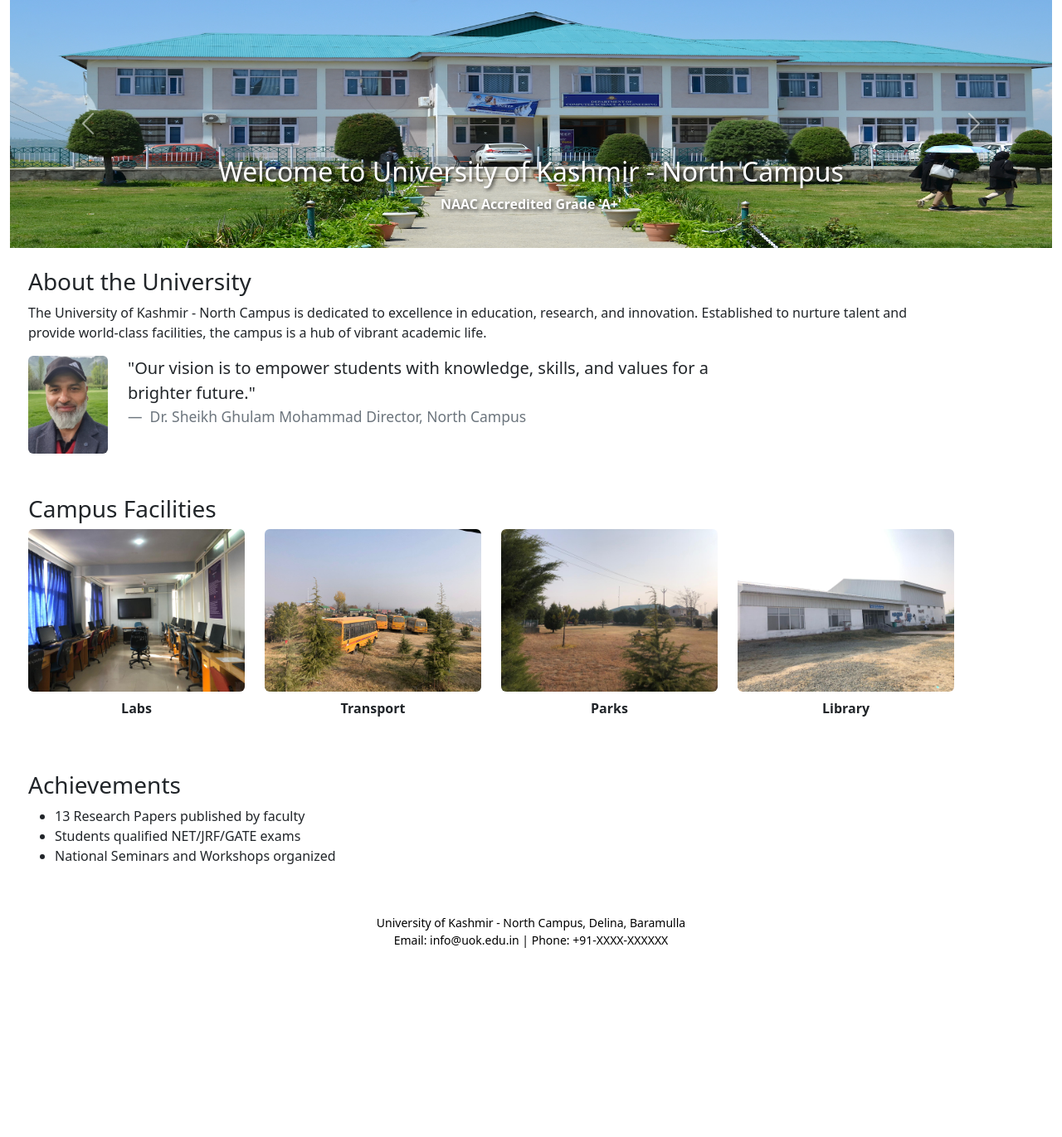
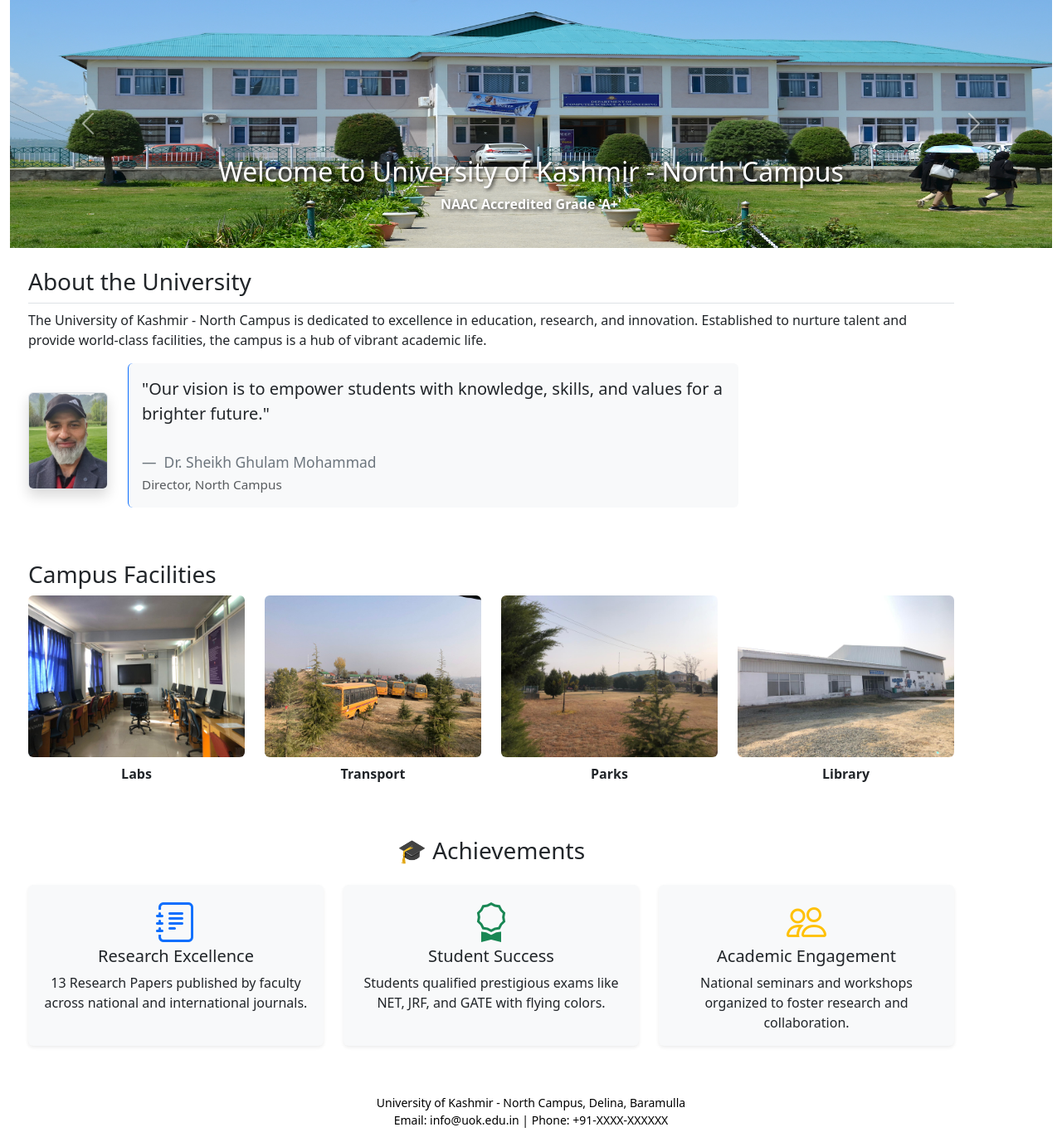
Before and after one commit to salman3191/python_project, a Flask app: page / in a window 1280 px wide. Shown: the part 81-1452 px from the top of the page at 83% size. Before the commit the page ends 1224 px from the top, so only its background shows below. Run offline with Flask 3, Linux system fonts and the light colour scheme.

Commit message:
updating .sql file and something more like margin in css

```diff
--- a/app.py
+++ b/app.py
@@ -8,14 +8,8 @@ from flask import render_template, request, redirect, url_for, flash
 import io
 import base64
 import csv
-
 import webbrowser
 from threading import Timer
-
-
-
-
-
 
 app = Flask(__name__)
 app.secret_key = "your-very-secret-key"   # 👈 Add this line
@@ -126,7 +120,7 @@ def batch_students(id):
     students = cursor.fetchall()
     conn.close()
 
-    # ✅ Search logic
+    # Search logic
     search_query = request.args.get('search', '').lower()
     if search_query:
         students = [s for s in students if
@@ -134,7 +128,7 @@ def batch_students(id):
                     search_query in s['enrollment_no'].lower() or
                     search_query in s['registration_no'].lower()]
 
-    # ✅ Pick first match for Edit/Delete beside search box
+    # Pick first match for Edit/Delete beside search box
     selected_student = students[0] if students else None
 
     return render_template(
@@ -225,7 +219,7 @@ def delete_student(id, batch_id):
 
 @app.route('/students/add', methods=['GET', 'POST'])
 def add_student():
-    # ✅ Check if teacher is logged in
+    #  Check if teacher is logged in
     if 'teacher_id' not in session:
         flash("Please log in as a teacher to add students.", "warning")
         return redirect(url_for('teacher_login'))
@@ -356,4 +350,4 @@ def open_browser():
 
 if __name__ == "__main__":
     Timer(1, open_browser).start()
-    app.run(debug=False)
+    app.run(debug=True,use_reloader=True)
--- a/static/css/style.css
+++ b/static/css/style.css
@@ -122,3 +122,15 @@
 #flash {
   margin-top: 90px;
 }
+
+#courseheading {
+  margin-top: 90px;
+}
+
+#courses {
+  margin-top: 40px;
+}
+
+#batchyears {
+  margin-top: 10px;
+}
--- a/templates/base.html
+++ b/templates/base.html
@@ -7,6 +7,10 @@
     <!-- Bootstrap CSS -->
     <link
       href="https://cdn.jsdelivr.net/npm/bootstrap@5.3.2/dist/css/bootstrap.min.css"
+      rel="stylesheet"
+    />
+    <link
+      href="https://cdn.jsdelivr.net/npm/bootstrap-icons@1.10.5/font/bootstrap-icons.css"
       rel="stylesheet"
     />
     <!-- css link -->
--- a/templates/batches.html
+++ b/templates/batches.html
@@ -2,7 +2,7 @@
 content %}
 <h2 class="mb-3 ms-1">Available Years</h2>
 
-<div class="ms-2">
+<div class="ms-2" id="batchyears">
   <ul class="list-group">
     {% for batch in batches %}
     <li
--- a/templates/courses.html
+++ b/templates/courses.html
@@ -1,6 +1,6 @@
 {% extends "base.html" %} {% block title %}Courses{% endblock %} {% block
 content %}
-<h2 class="mb-4 text-center">Courses</h2>
+<h2 class="text-center" id="courseheading">Courses</h2>
 <div class="row" id="courses">
   {% for course in courses %}
   <div class="col-md-4 mb-4">
--- a/templates/home.html
+++ b/templates/home.html
@@ -56,29 +56,33 @@
 
 <!-- About Section -->
 <div class="container mb-5" id="about">
-  <h3>About the University</h3>
+  <h3 class="pb-2 border-bottom">About the University</h3>
   <p>
     The University of Kashmir - North Campus is dedicated to excellence in
     education, research, and innovation. Established to nurture talent and
     provide world-class facilities, the campus is a hub of vibrant academic
     life.
   </p>
-  <div class="row mt-3">
+  <div class="row mt-3 align-items-center">
     <div class="col-md-4" id="director">
       <img
         src="{{ url_for('static', filename='images/director.jpeg') }}"
-        class="img-fluid rounded"
+        class="img-fluid rounded shadow border"
         alt="Director"
       />
     </div>
     <div class="col-md-8">
-      <blockquote class="blockquote">
+      <blockquote
+        class="blockquote bg-light p-3 border-start border-primary rounded"
+      >
         <p>
           "Our vision is to empower students with knowledge, skills, and values
           for a brighter future."
         </p>
+        <br />
         <footer class="blockquote-footer">
-          Dr. Sheikh Ghulam Mohammad Director, North Campus
+          Dr. Sheikh Ghulam Mohammad<br />
+          <small class="text-muted">Director, North Campus</small>
         </footer>
       </blockquote>
     </div>
@@ -129,12 +133,47 @@
 
 <!-- Achievements Section -->
 <div class="container mb-5" id="achievements">
-  <h3>Achievements</h3>
-  <ul>
-    <li>13 Research Papers published by faculty</li>
-    <li>Students qualified NET/JRF/GATE exams</li>
-    <li>National Seminars and Workshops organized</li>
-  </ul>
+  <h3 class="text-center mb-4">🎓 Achievements</h3>
+  <div class="row g-4 justify-content-center">
+    <div class="col-md-4">
+      <div class="card shadow-sm h-100 border-0 bg-light">
+        <div class="card-body text-center">
+          <i class="bi bi-journal-text display-5 text-primary mb-3"></i>
+          <h5 class="card-title">Research Excellence</h5>
+          <p class="card-text">
+            13 Research Papers published by faculty across national and
+            international journals.
+          </p>
+        </div>
+      </div>
+    </div>
+
+    <div class="col-md-4">
+      <div class="card shadow-sm h-100 border-0 bg-light">
+        <div class="card-body text-center">
+          <i class="bi bi-award display-5 text-success mb-3"></i>
+          <h5 class="card-title">Student Success</h5>
+          <p class="card-text">
+            Students qualified prestigious exams like NET, JRF, and GATE with
+            flying colors.
+          </p>
+        </div>
+      </div>
+    </div>
+
+    <div class="col-md-4">
+      <div class="card shadow-sm h-100 border-0 bg-light">
+        <div class="card-body text-center">
+          <i class="bi bi-people display-5 text-warning mb-3"></i>
+          <h5 class="card-title">Academic Engagement</h5>
+          <p class="card-text">
+            National seminars and workshops organized to foster research and
+            collaboration.
+          </p>
+        </div>
+      </div>
+    </div>
+  </div>
 </div>
 
 <!-- Footer -->
```
Also changed, not shown: university_db.sql (+30 -3 lines), static/dept_report.png.
